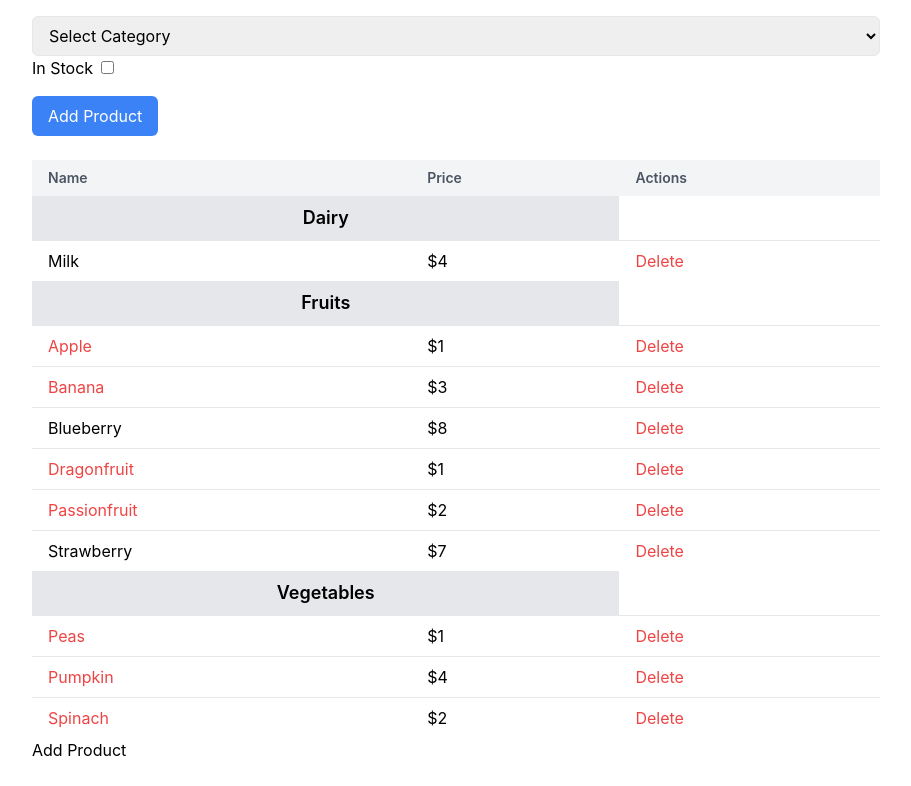
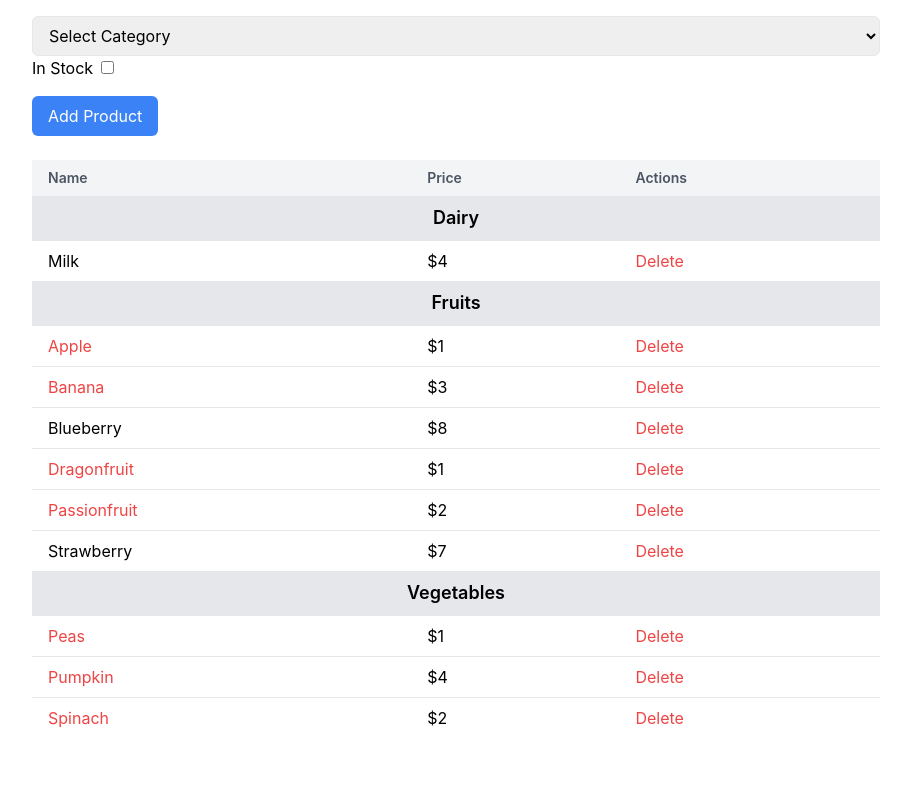
Before and after one commit to chiragthakuri/codespaces-react, a React (Vite) app: page / in a window 1280 px wide. Shown: the part 198-984 px from the top of the page, without its empty margins (184-1095 px from the left). After the commit the page ends 960 px from the top, so only its background shows below. Built offline with nearby package versions, Linux system fonts and the light colour scheme.

Commit message:
bg color on category row is now visible

```diff
--- a/src/components/FilterableProductsTable.jsx
+++ b/src/components/FilterableProductsTable.jsx
@@ -84,10 +84,7 @@ function FilterableProductsTable() {
         inStockOnly={inStockOnly}
         onDelete={handleDelete}
       />
-      {/* Example button to add a new product */}
-      <button onClick={() => addProduct({ name: 'New Apple', category: 'Fruits', price: '$2', stocked: true })}>
-        Add Product
-      </button>
+
     </div>
   );
 }
--- a/src/components/ProductCategoryRow.jsx
+++ b/src/components/ProductCategoryRow.jsx
@@ -5,7 +5,7 @@ function ProductCategoryRow({ category }) {
   console.log("Rendering category:", category); // Log category to ensure it's being passed correctly
   return (
     <tr>
-      <th colSpan="2" className="bg-gray-200 text-center py-2 px-4 text-lg font-semibold">
+      <th colSpan="3" className="bg-gray-200 text-center py-2 px-4 text-lg font-semibold">
         {category}
       </th>
     </tr>
```
